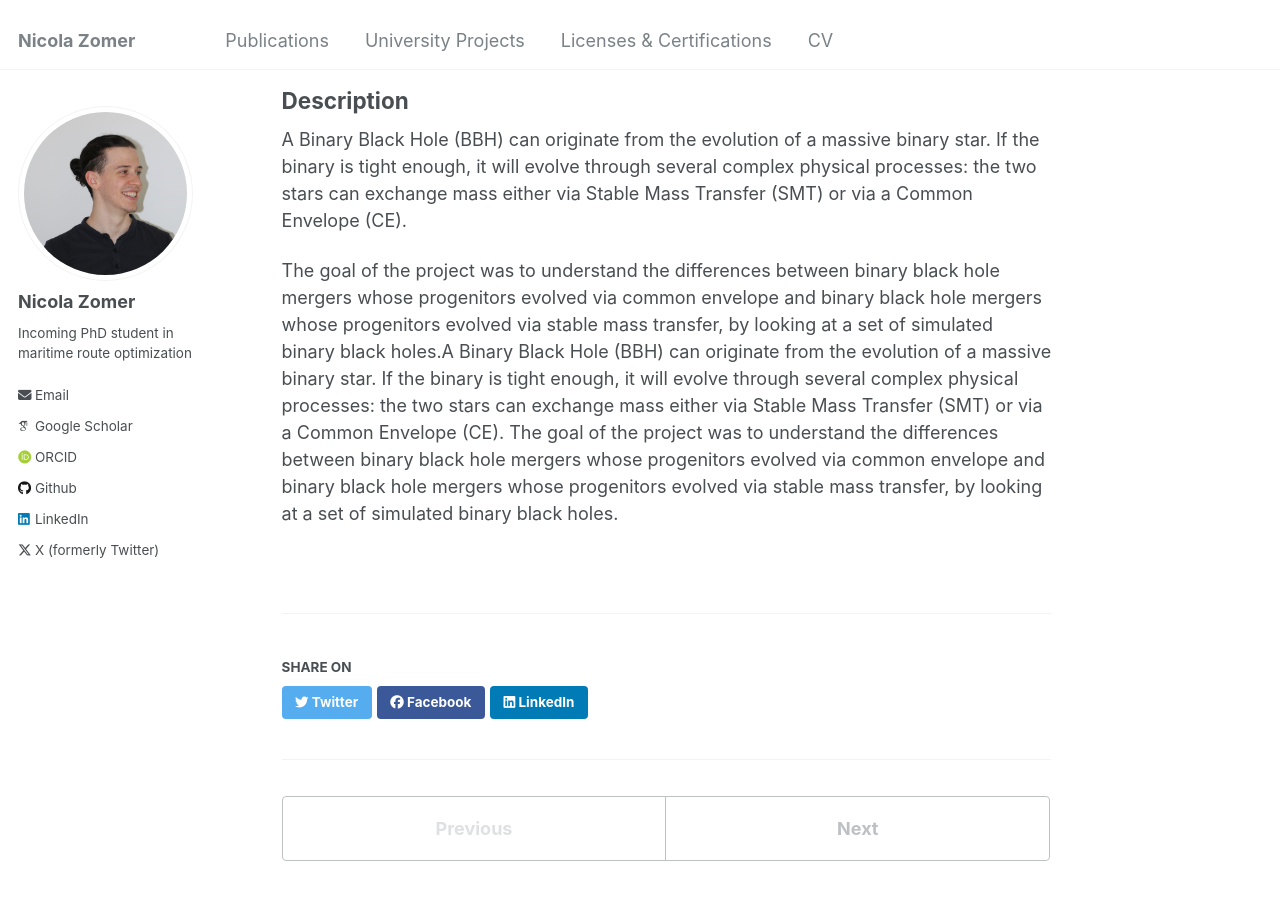
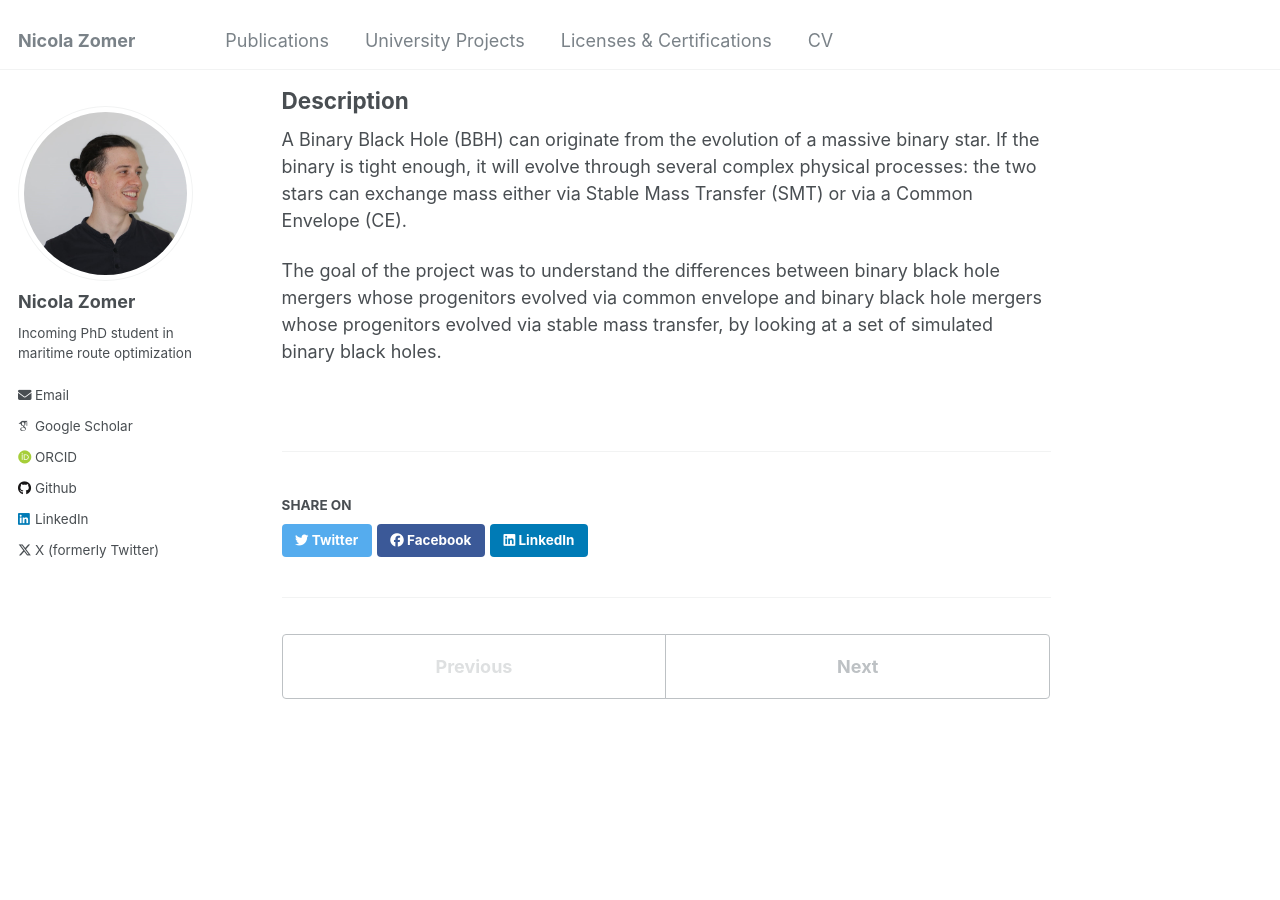
Before and after one commit to NicolaZomer/nicolazomer.github.io, a Jekyll site: the page built from _projects/2022-02-22-black-holes.md, in a window 1280 px wide and 900 px high, scrolled down 533 px. Built offline with Jekyll 4.4.1, drawn with Linux system fonts in a browser that asks for light colours; some web fonts are replaced.

Commit message:
fixed project description

```diff
--- a/_projects/2022-02-22-black-holes.md
+++ b/_projects/2022-02-22-black-holes.md
@@ -12,4 +12,4 @@ fa_icon: "fa-meteor"
 
 A Binary Black Hole (BBH) can originate from the evolution of a massive binary star. If the binary is tight enough, it will evolve through several complex physical processes: the two stars can exchange mass either via Stable Mass Transfer (SMT) or via a Common Envelope (CE).
 
-The goal of the project was to understand the differences between binary black hole mergers whose progenitors evolved via common envelope and binary black hole mergers whose progenitors evolved via stable mass transfer, by looking at a set of simulated binary black holes.A Binary Black Hole (BBH) can originate from the evolution of a massive binary star. If the binary is tight enough, it will evolve through several complex physical processes: the two stars can exchange mass either via Stable Mass Transfer (SMT) or via a Common Envelope (CE). The goal of the project was to understand the differences between binary black hole mergers whose progenitors evolved via common envelope and binary black hole mergers whose progenitors evolved via stable mass transfer, by looking at a set of simulated binary black holes.
+The goal of the project was to understand the differences between binary black hole mergers whose progenitors evolved via common envelope and binary black hole mergers whose progenitors evolved via stable mass transfer, by looking at a set of simulated binary black holes.
```
